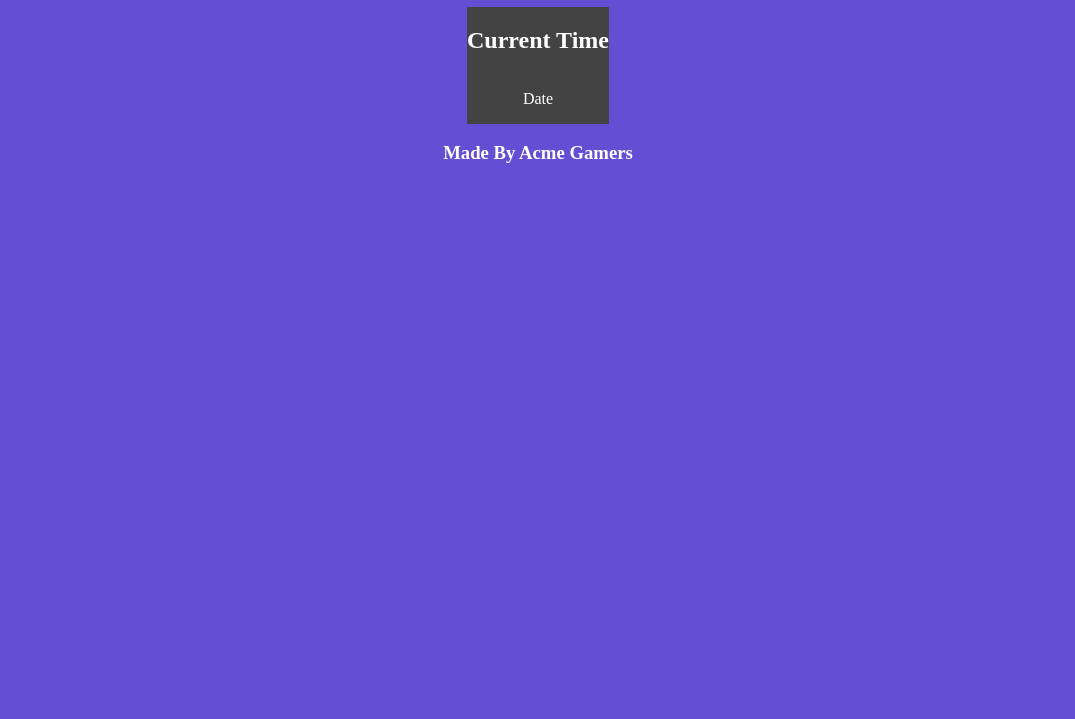
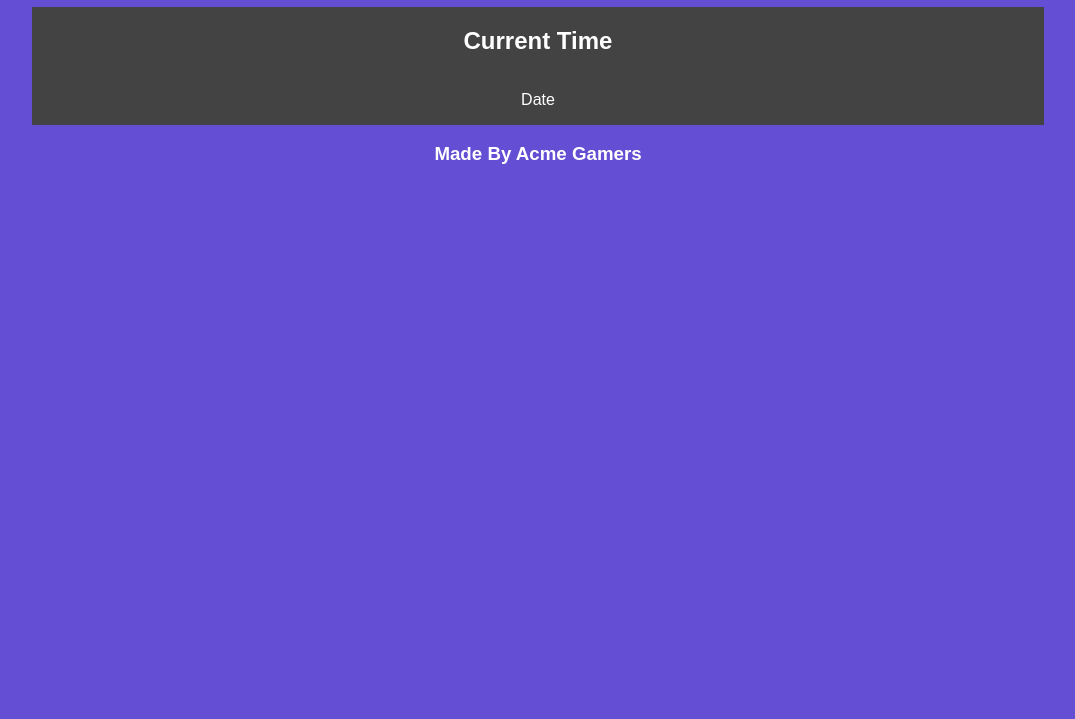
Before and after one commit to AcmeGamers/Clock-Application, a plain HTML site: page index.html in a window 1280 px wide. Shown: the part 81-800 px from the top of the page, without its empty margins (102-1177 px from the left). Drawn offline with Linux system fonts and the light colour scheme.

Commit message:
adding font and brb

```diff
--- a/css/styles.css
+++ b/css/styles.css
@@ -9,6 +9,7 @@
 
 body {
   background-color: var(--main-thm);
+  font-family: var(--main-font);
   color: #fff;
 }
 .container {
--- a/index.html
+++ b/index.html
@@ -11,7 +11,7 @@
   <body>
     <div class="container column horiz-center">
       <h1>The Most Basic Time Clock</h1>
-      <div class="time-container column horiz-center">
+      <div class="time-container column horiz-center full-width">
         <h2 id="time">Current Time</h2>
         <p id="date">Date</p>
       </div>
```
